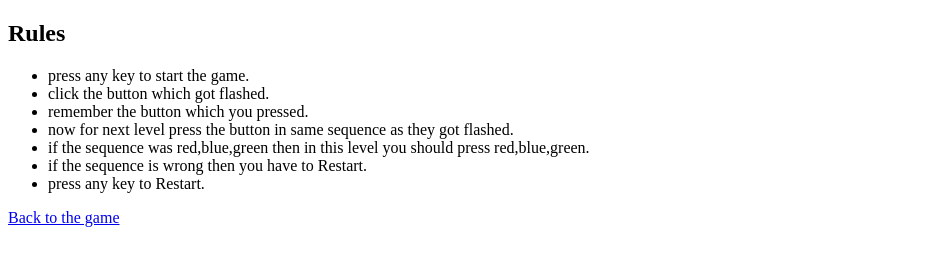
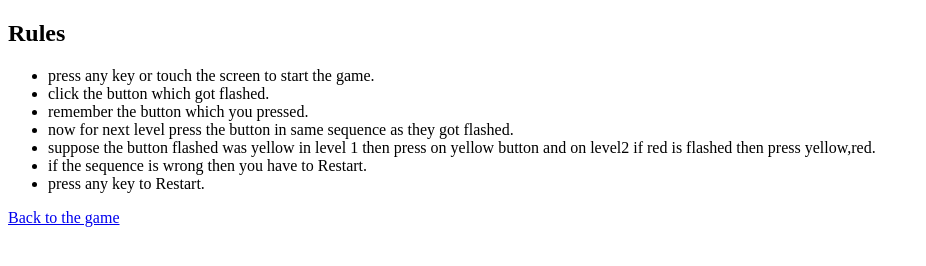
Before and after one commit to Aayush-047/t2talrecall, a plain HTML site: page index2.html in a window 1280 px wide. Shown: the whole page, without its empty margins (0-926 px from the left). Drawn offline with Linux system fonts and the light colour scheme.

Commit message:
Update index2.html

```diff
--- a/index2.html
+++ b/index2.html
@@ -8,11 +8,11 @@
   <body>
     <h2>Rules</h2>
     <ul>
-      <li>press any key to start the game.</li>
+      <li>press any key or touch the screen to start the game.</li>
       <li>click the button which got flashed.</li>
       <li>remember the button which you pressed.</li>
       <li>now for next level press the button in same sequence as they got flashed.</li>
-      <li>if the sequence was red,blue,green then in this level you should press red,blue,green.</li>
+      <li>suppose the button flashed was yellow in level 1 then press on yellow button and on level2 if red is flashed then press yellow,red.</li>
       <li>if the sequence is wrong then you have to Restart.</li>
       <li>press any key to Restart.</li>
     </ul>
```
